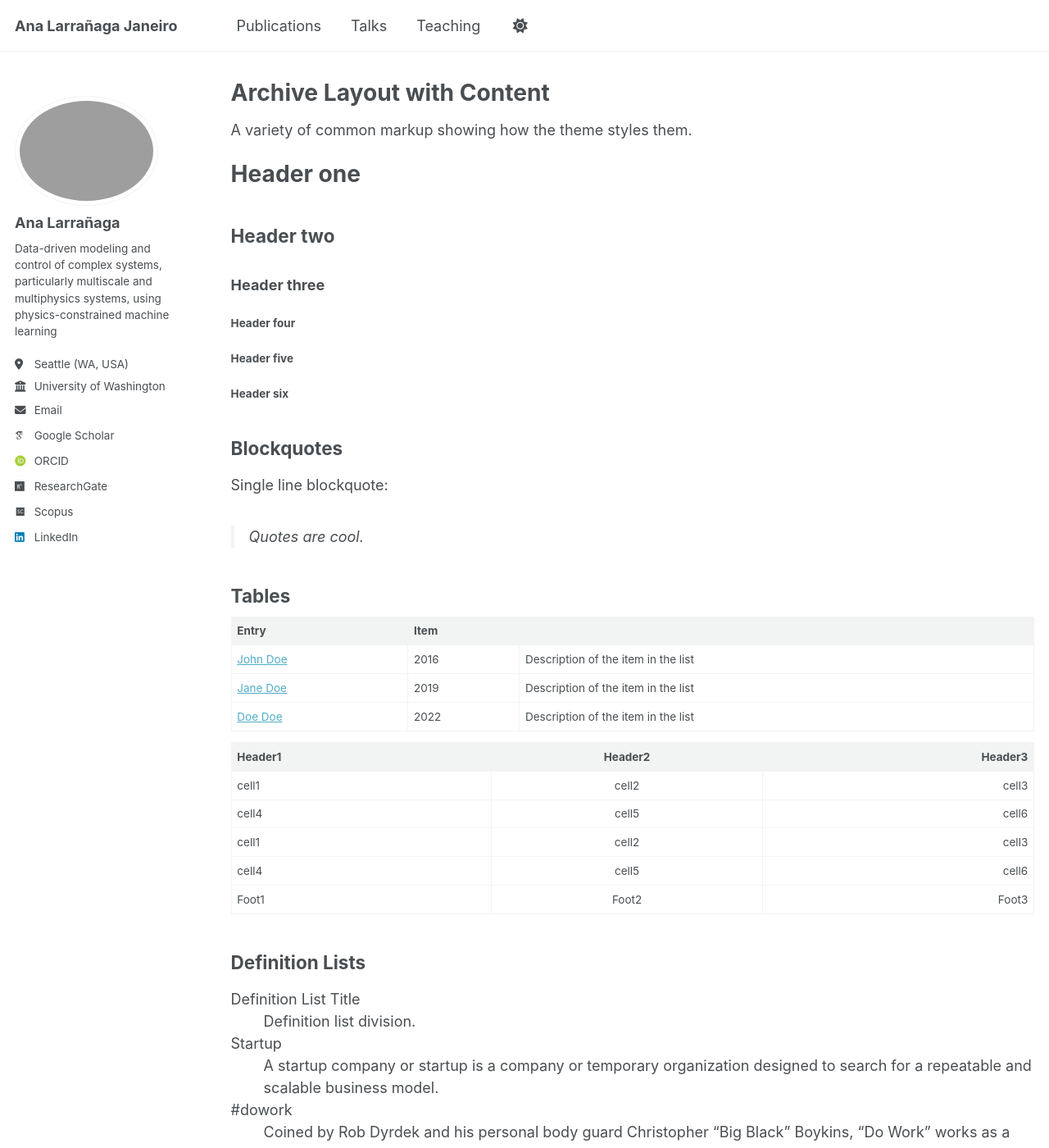
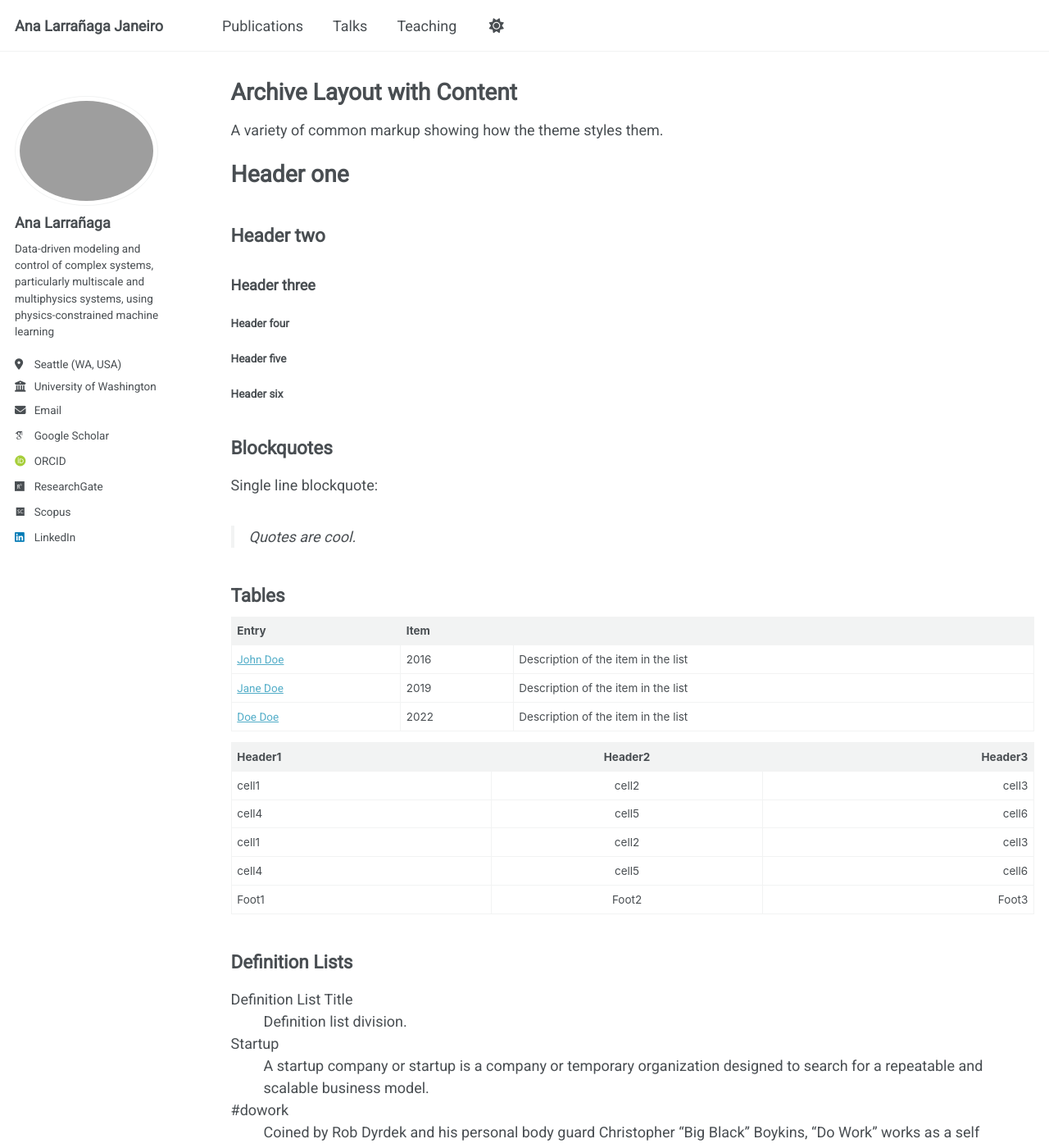
Before and after one commit to alarran/alarran.github.io, a Jekyll site: the page built from _pages/archive-layout-with-content.md, in a window 1280 px wide and 1400 px high. Shown: the whole window at 82% size. Built offline with Jekyll 4.4.1, drawn with Linux system fonts in a browser that asks for light colours; some web fonts are replaced; a script that is not in the unit is left out.

Commit message:
Update custom.html

```diff
--- a/_includes/head/custom.html
+++ b/_includes/head/custom.html
@@ -15,3 +15,11 @@
 <meta name="theme-color" content="#ffffff"/>
 
 <!-- end custom head snippets -->
+
+<!-- Load Google Font: Roboto -->
+<link href="https://fonts.googleapis.com/css2?family=Roboto&display=swap" rel="stylesheet">
+<style>
+  body, p, h1, h2, h3, h4, h5, h6, li, a, span, div {
+    font-family: 'Roboto', sans-serif !important;
+  }
+</style>
```
